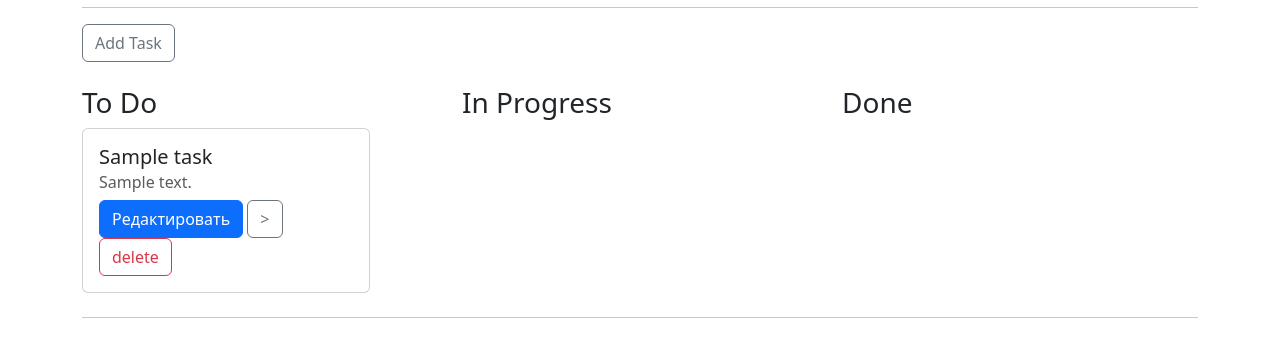
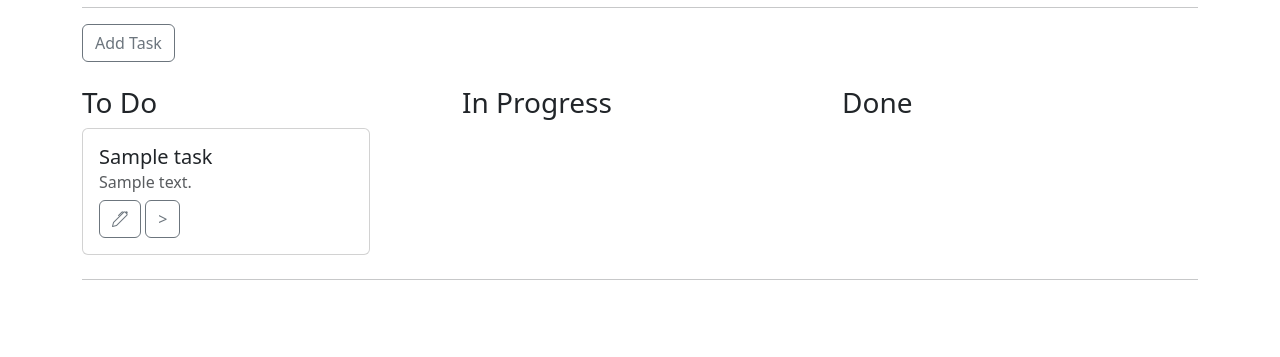
Before and after one commit to Juniorcode-PROM/5letka, a Django app: page / in a window 1280 px wide. Shown: the part 152-509 px from the top of the page. Run offline with Django 5.2, Linux system fonts and the light colour scheme; a user stored in the database is signed in; tables that the repository leaves empty hold one stand-in row (values such as "Sample post"); some libraries are stand-ins or nearby versions.

Commit message:
Add icons

```diff
--- a/main/templates/board.html
+++ b/main/templates/board.html
@@ -18,9 +18,8 @@
             <div class="card-body">
                 <h5 class="card-title">{{ task.title }}</h5>
                 <h6 class="card-subtitle mb-2 text-body-secondary">{{ task.short_text }}</h6>
-                                 <a href="/tasks/{{task.id}}/edit" class="btn btn-primary">Редактировать</a>
+                <a href="/tasks/{{task.id}}/edit" class="btn btn-outline-secondary"><i class="bi bi-pen"></i></a>
                 <a href="/tasks/{{task.id}}/move?state_to=I" class="btn btn-outline-secondary">&gt;</a>
-                <a href="/tasks/{{task.id}}/delete" class="btn btn-outline-danger">delete</a>
             </div>
         </div>
         {% endif %}
@@ -37,10 +36,9 @@
             <div class="card-body">
                 <h5 class="card-title">{{ task.title }}</h5>
                 <h6 class="card-subtitle mb-2 text-body-secondary">{{ task.short_text }}</h6>
-            <a href="/tasks/{{task.id}}/edit" class="btn btn-primary">Редактировать</a>
+                <a href="/tasks/{{task.id}}/edit" class="btn btn-outline-secondary"><i class="bi bi-pen"></i></a>
                 <a href="/tasks/{{task.id}}/move?state_to=N" class="btn btn-outline-secondary">&lt;</a>
                 <a href="/tasks/{{task.id}}/move?state_to=D" class="btn btn-outline-secondary">&gt;</a>
-                <a href="/tasks/{{task.id}}/delete" class="btn btn-outline-danger">delete</a>
             </div>
         </div>
         {% endif %}
@@ -57,9 +55,9 @@
             <div class="card-body">
                 <h5 class="card-title">{{ task.title }}</h5>
                 <h6 class="card-subtitle mb-2 text-body-secondary">{{ task.short_text }}</h6>
-            <a href="/tasks/{{task.id}}/edit" class="btn btn-primary">Редактировать</a>
+                <a href="/tasks/{{task.id}}/edit" class="btn btn-outline-secondary"><i class="bi bi-pen"></i></a>
                 <a href="/tasks/{{task.id}}/move?state_to=I" class="btn btn-outline-secondary">&lt;</a>
-                <a href="/tasks/{{task.id}}/delete" class="btn btn-outline-danger">delete</a>
+                <a href="/tasks/{{task.id}}/delete" class="btn btn-outline-danger"><i class="bi bi-x-circle"></i></a>
             </div>
         </div>
         {% endif %}
--- a/main/views.py
+++ b/main/views.py
@@ -35,7 +35,11 @@ def edit_task_view(request, task_id):
             task.save()
             return redirect("/")
     else:
-        form = CreateTaskControllerForm(task)
+        form = CreateTaskControllerForm({
+            "title": task.title,
+            "text": task.text,
+            "deadline": task.deadline,
+        })
     return render(request, "edit-task.html", {"form": form})
 
 @login_required
```
